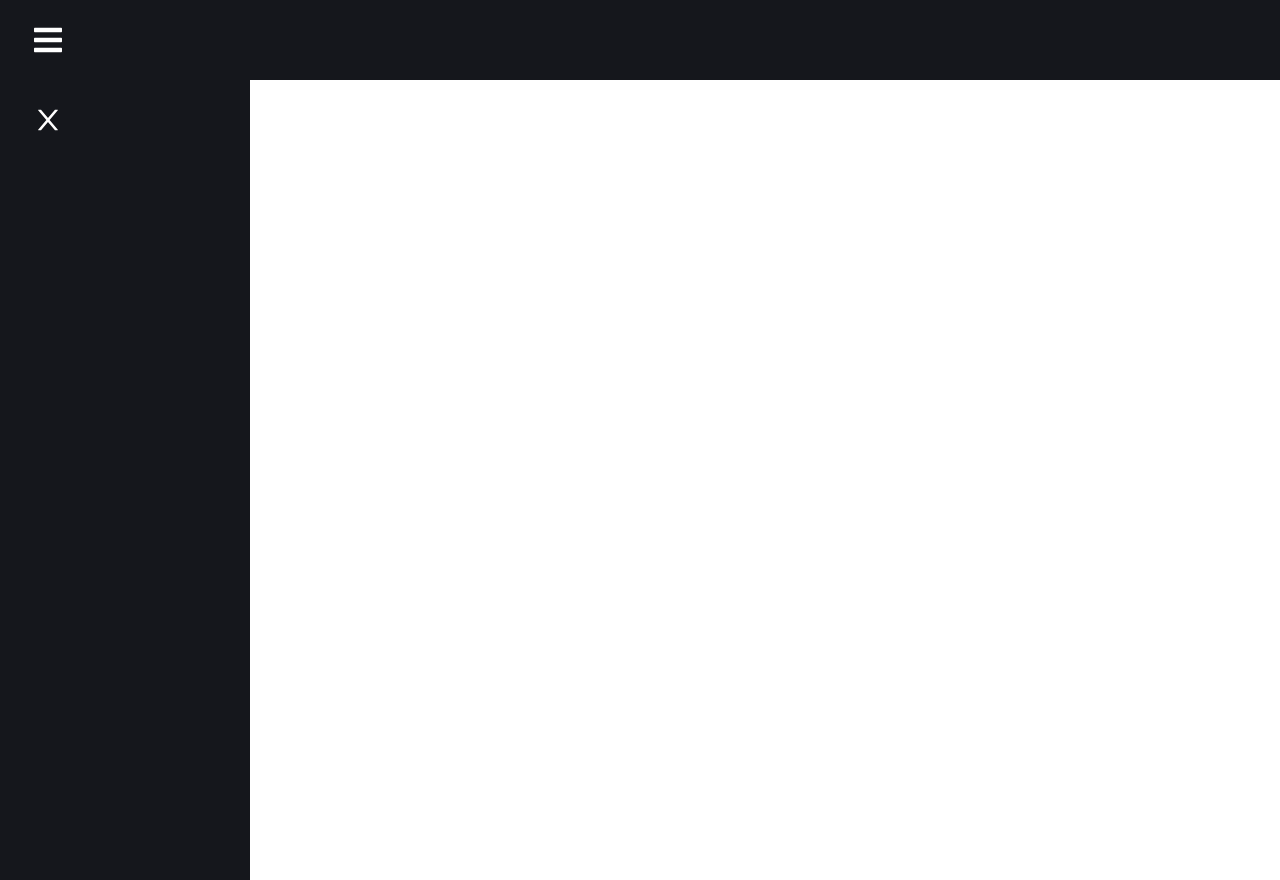
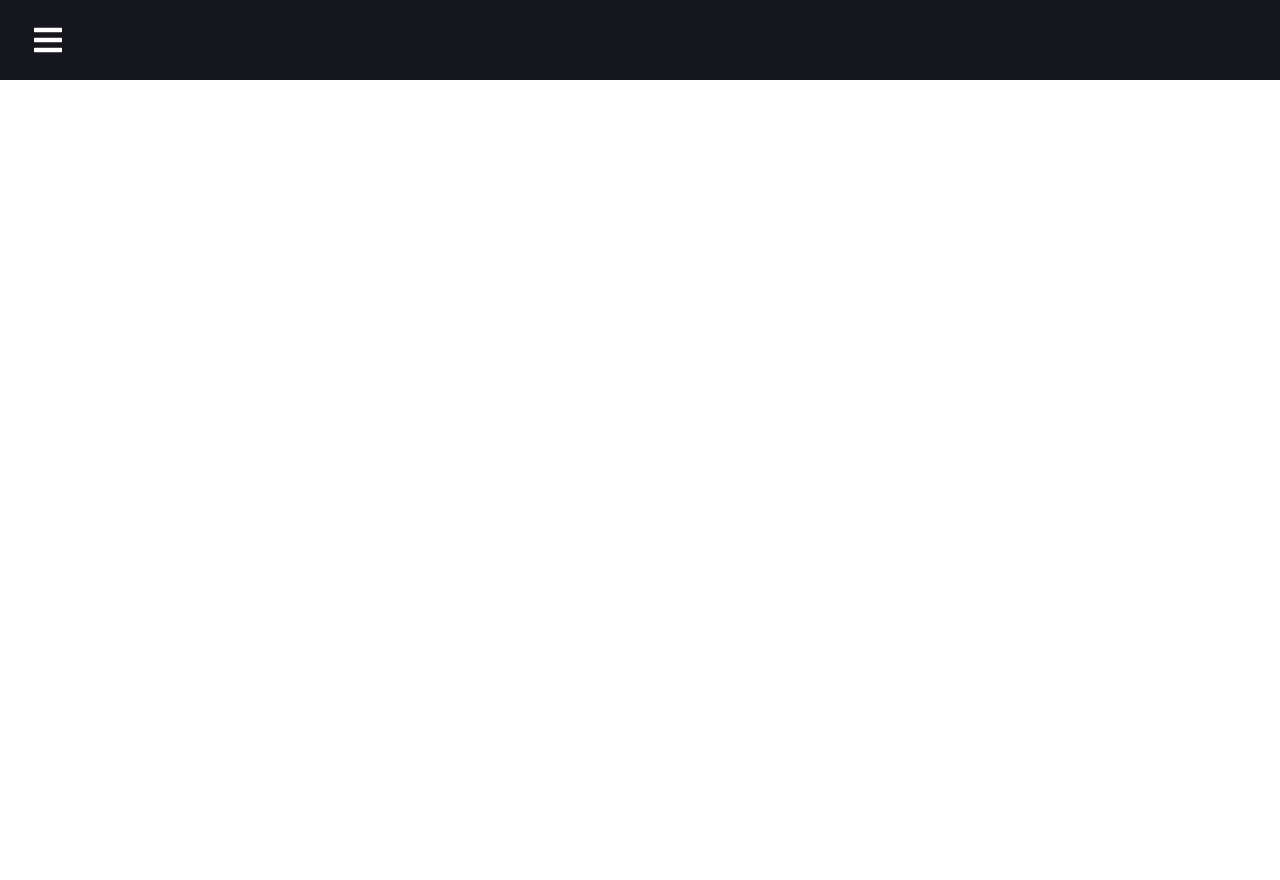
Before and after one commit to jos3ph-m/react_sidebar, a React (Create React App) app: page / in a window 1280 px wide. After the commit the page ends 800 px from the top, so only its background shows below. Built offline with nearby package versions, Linux system fonts and the light colour scheme.

Commit message:
Working on Sidebar - 11

```diff
--- a/src/components/Sidebar.js
+++ b/src/components/Sidebar.js
@@ -27,6 +27,12 @@ const SidebarNav = styled.nav`
   width: 250px;
   height: 100vh;
   display: flex;
+  justify-content: center;
+  position: fixed;
+  top: 0;
+  left: ${({ sidebar }) => (sidebar ? '0' : '-100%')};
+  transition: 350ms;
+  z-index: 10;
 `;
 
 const SidebarWrap = styled.div`
```
Also changed, not shown: 1 other file (tests, documents, lock files or other folders).
